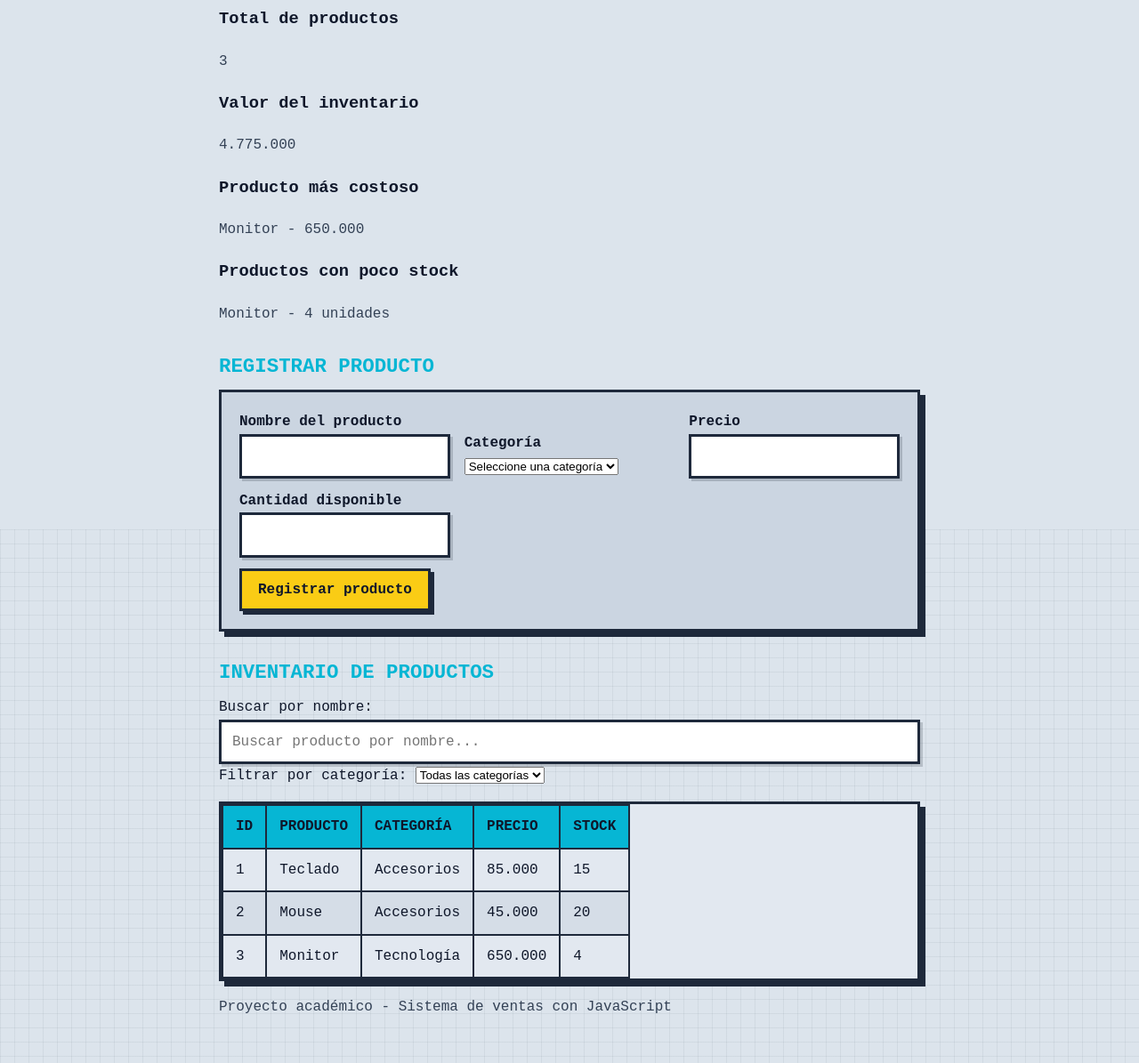
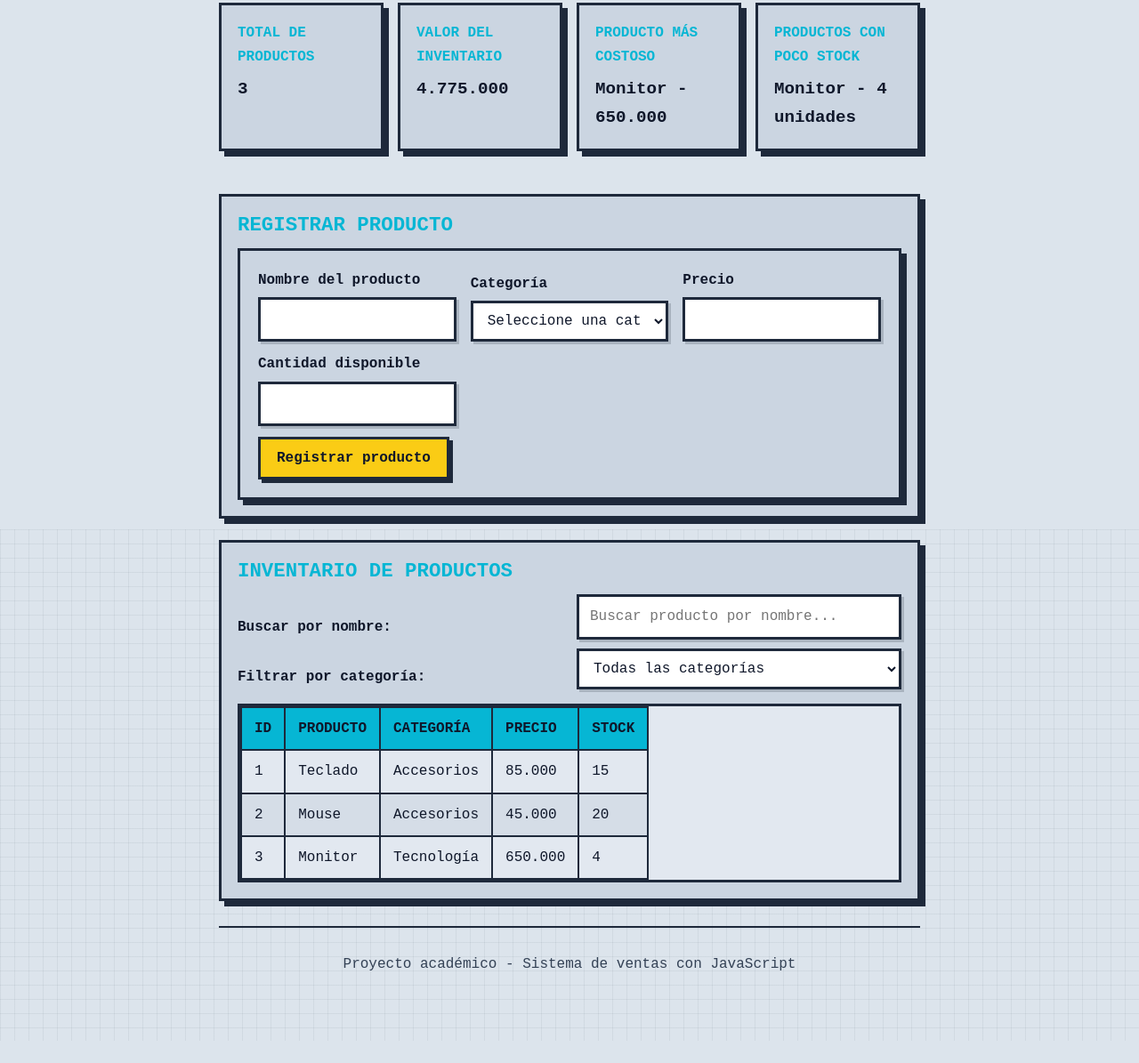
Before and after one commit to Mr-Brii/Taller_Arrays, a plain HTML site: page ejercicio3.html in a window 1280 px wide. Shown: the part 205-1400 px from the top of the page at 89% size. After the commit the page ends 1375 px from the top, so only its background shows below. Drawn offline with Linux system fonts and the light colour scheme.

Commit message:
Agregando cambio de CCS ultimos 2 puntos

```diff
--- a/css/style.css
+++ b/css/style.css
@@ -102,6 +102,7 @@ ol li::marker {
 }
 
 input,
+select,
 button {
     min-height: 46px;
     border: 3px solid var(--border);
@@ -109,7 +110,8 @@ button {
     font: inherit;
 }
 
-input {
+input,
+select {
     width: 100%;
     padding: 9px 12px;
     background: var(--field);
@@ -118,6 +120,11 @@ input {
 }
 
 input:focus-visible {
+    outline: 3px solid var(--accent);
+    outline-offset: 3px;
+}
+
+select:focus-visible {
     outline: 3px solid var(--accent);
     outline-offset: 3px;
 }
@@ -224,6 +231,97 @@ tbody tr:nth-child(even) {
     background: rgba(203, 213, 225, 0.55);
 }
 
+.resumen {
+    display: grid;
+    grid-template-columns: repeat(auto-fit, minmax(min(100%, 170px), 1fr));
+    gap: 16px;
+    margin-bottom: 24px;
+}
+
+.tarjeta,
+.contenedor {
+    padding: 18px;
+    border: 3px solid var(--border);
+    background: var(--surface);
+    box-shadow: var(--pixel-shadow);
+}
+
+.tarjeta h3 {
+    margin: 0 0 8px;
+    color: var(--accent);
+    font-size: 1rem;
+    text-transform: uppercase;
+}
+
+.tarjeta p {
+    margin: 0;
+    color: var(--text);
+    font-size: 1.2rem;
+    font-weight: 700;
+}
+
+main {
+    display: grid;
+    gap: 24px;
+}
+
+.contenedor h2 {
+    margin-top: 0;
+}
+
+.grupo {
+    display: grid;
+    gap: 6px;
+}
+
+.grupo label,
+.filtros label {
+    color: var(--text);
+    font-weight: 700;
+}
+
+.filtros {
+    display: grid;
+    grid-template-columns: repeat(2, minmax(0, 1fr));
+    align-items: end;
+    gap: 10px 16px;
+}
+
+.filtros input,
+.filtros select {
+    min-width: 0;
+}
+
+.tabla-contenedor {
+    max-width: 100%;
+    overflow-x: auto;
+}
+
+#formularioCita {
+    grid-template-columns: minmax(0, 1fr);
+}
+
+#formularioCita br {
+    display: none;
+}
+
+#formularioCita button {
+    justify-self: start;
+}
+
+hr {
+    margin: 32px 0;
+    border: 0;
+    border-top: 3px dashed var(--border);
+}
+
+footer {
+    margin-top: 28px;
+    padding-top: 12px;
+    border-top: 2px solid var(--border);
+    text-align: center;
+}
+
 @media (max-width: 520px) {
     body {
         width: min(100% - 20px, 900px);
@@ -241,4 +339,13 @@ tbody tr:nth-child(even) {
     button {
         width: 100%;
     }
+
+    .filtros {
+        grid-template-columns: minmax(0, 1fr);
+    }
+
+    .tarjeta,
+    .contenedor {
+        padding: 14px;
+    }
 }
```
